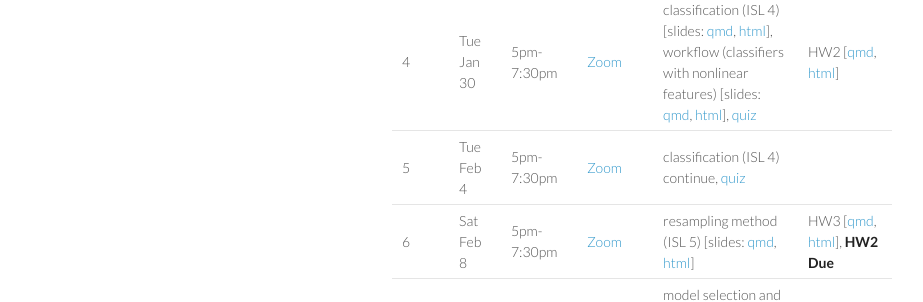
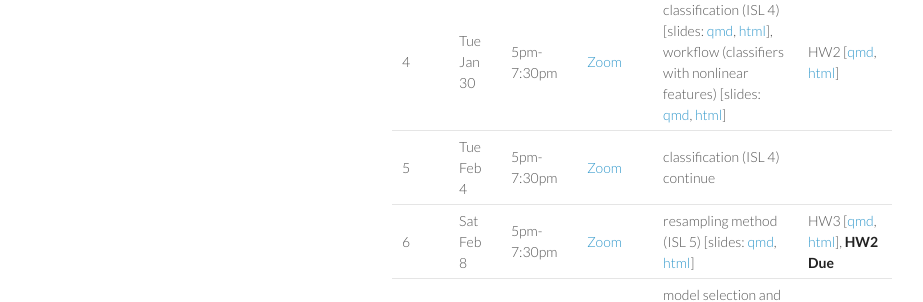
Before and after one commit to ucla-biostat-212a/2025winter, a Jekyll site: the page built from schedule/schedule.md, in a window 1280 px wide. Shown: the part 473-775 px from the top of the page, without its empty margins (178-1101 px from the left). Built offline with Jekyll 4.4.1, drawn with Linux system fonts in a browser that asks for light colours.

Commit message:
revise schedule

```diff
--- a/schedule/schedule.md
+++ b/schedule/schedule.md
@@ -14,8 +14,8 @@ subtitle: Statistical Learning A
 | 1    | Sat Jan 11 | 8:30am-11:50pm | ~~CHS 43-105~~ [Zoom](https://ucla.zoom.us/j/95442296743) | course intro and logistics (ISL 1) \[slides: [qmd](https://raw.githubusercontent.com/ucla-biostat-212a/2025winter/master/slides/01-intro/intro.qmd), [html](../slides/01-intro/intro.html)\]                                                                                                                                                                                                                                                                                                                                                                                                                                                                                                                                                                                                                                                                                                                     | HW1 \[[qmd](https://raw.githubusercontent.com/ucla-biostat-212a/2025winter/master/hw/hw1/hw1.qmd), [html](../hw/hw1/hw1.html)\]               |
 |      | Sun Jan 12 | 8:30am-11:50pm | ~~CHS 43-105~~ [Zoom](https://ucla.zoom.us/j/95442296743) | overview of machine learning (ISL 2) \[slides: [qmd](https://raw.githubusercontent.com/ucla-biostat-212a/2025winter/master/slides/02-statlearn/statlearn.qmd), [html](../slides/02-statlearn/statlearn.html)\],linear regression (ISL 3) \[slides: [qmd](https://raw.githubusercontent.com/ucla-biostat-212a/2025winter/master/slides/03-linreg/linreg.qmd), [html](../slides/03-linreg/linreg.html)\]                                                                                                                                                                                                                                                                                                                                                                                                                                                                                                           |                                                                                                                                               |
 | 3    | Tue Jan 21 | 5pm-7:30pm     | [Zoom](https://ucla.zoom.us/j/95442296743)                | linear regression (ISL 3) \[slides: [qmd](https://raw.githubusercontent.com/ucla-biostat-212a/2025winter/master/slides/03-linreg/linreg.qmd),  [html](../slides/03-linreg/linreg.html)\]                                                                                                                                                                                                                                                                                                                                                                                                                                                                                                                                                                                                                                                                                                                         | **HW1 Due on 1/26**                                                                                                                           |
-| 4    | Tue Jan 30 | 5pm-7:30pm     | [Zoom](https://ucla.zoom.us/j/95442296743)                | classification (ISL 4) \[slides: [qmd](https://raw.githubusercontent.com/ucla-biostat-212a/2025winter/master/slides/04-classification/classification.qmd), [html](../slides/04-classification/classification.html)\], workflow (classifiers with nonlinear features) \[slides: [qmd](https://raw.githubusercontent.com/ucla-biostat-212a/2025winter/master/slides/04-classification/workflow_classifier_bs.qmd), [html](../slides/04-classification/workflow_classifier_bs.html)\], [quiz](../slides/04-classification/quiz.html)                                                                                                                                                                                                                                                                                                                                                                                | HW2 \[[qmd](https://raw.githubusercontent.com/ucla-biostat-212a/2025winter/master/hw/hw2/hw2.qmd), [html](../hw/hw2/hw2.html)\]               |
-| 5    | Tue Feb 4  | 5pm-7:30pm     | [Zoom](https://ucla.zoom.us/j/95442296743)                | classification (ISL 4) continue, [quiz](../slides/04-classification/quiz-13024.html)                                                                                                                                                                                                                                                                                                                                                                                                                                                                                                                                                                                                                                                                                                                                                                                                                             |                                                                                                                                               |
+| 4    | Tue Jan 30 | 5pm-7:30pm     | [Zoom](https://ucla.zoom.us/j/95442296743)                | classification (ISL 4) \[slides: [qmd](https://raw.githubusercontent.com/ucla-biostat-212a/2025winter/master/slides/04-classification/classification.qmd), [html](../slides/04-classification/classification.html)\], workflow (classifiers with nonlinear features) \[slides: [qmd](https://raw.githubusercontent.com/ucla-biostat-212a/2025winter/master/slides/04-classification/workflow_classifier_bs.qmd), [html](../slides/04-classification/workflow_classifier_bs.html)\]                                                                                                                                                                                                                                                                                                                                                                                                                               | HW2 \[[qmd](https://raw.githubusercontent.com/ucla-biostat-212a/2025winter/master/hw/hw2/hw2.qmd), [html](../hw/hw2/hw2.html)\]               |
+| 5    | Tue Feb 4  | 5pm-7:30pm     | [Zoom](https://ucla.zoom.us/j/95442296743)                | classification (ISL 4) continue                                                                                                                                                                                                                                                                                                                                                                                                                                                                                                                                                                                                                                                                                                                                                                                                                                                                                  |                                                                                                                                               |
 | 6    | Sat Feb 8  | 5pm-7:30pm     | [Zoom](https://ucla.zoom.us/j/95442296743)                | resampling method (ISL 5) \[slides: [qmd](https://raw.githubusercontent.com/ucla-biostat-212a/2025winter/master/slides/05-resampling/resampling.qmd), [html](../slides/05-resampling/resampling.html)\]                                                                                                                                                                                                                                                                                                                                                                                                                                                                                                                                                                                                                                                                                                          | HW3 \[[qmd](https://raw.githubusercontent.com/ucla-biostat-212a/2025winter/master/hw/hw3/hw3.qmd), [html](../hw/hw3/hw3.html)\], **HW2 Due**  |
 |      | Sun Feb 9  | 8:30am-11:50pm | CHS 33-105                                                | model selection and regularization (ISL 6) \[slides: [qmd](https://raw.githubusercontent.com/ucla-biostat-212a/2025winter/master/slides/06-modelselection/modelselection.qmd), [html](../slides/06-modelselection/modelselection.html)\], workflow (lasso) \[slides: [qmd](https://raw.githubusercontent.com/ucla-biostat-212a/2025winter/master/slides/06-modelselection/workflow_lasso.qmd), [html](../slides/06-modelselection/workflow_lasso.html)\]                                                                                                                                                                                                                                                                                                                                                                                                                                                         |                                                                                                                                               |
 | 7    | Tue Feb 18 | 8:30am-11:50pm | CHS 33-105                                                | additive model (ISL 7) \[slides: [qmd](https://raw.githubusercontent.com/ucla-biostat-212a/2025winter/master/slides/07-nonlinear/nonlinear.qmd), [html](../slides/07-nonlinear/nonlinear.html)\], workflow (adding nonlinear features to predictive modeling) \[slides: [qmd](https://raw.githubusercontent.com/ucla-biostat-212a/2025winter/master/slides/07-nonlinear/workflow_bs.qmd), [html](../slides/07-nonlinear/workflow_bs.html)\]                                                                                                                                                                                                                                                                                                                                                                                                                                                                      |                                                                                                                                               |
```
